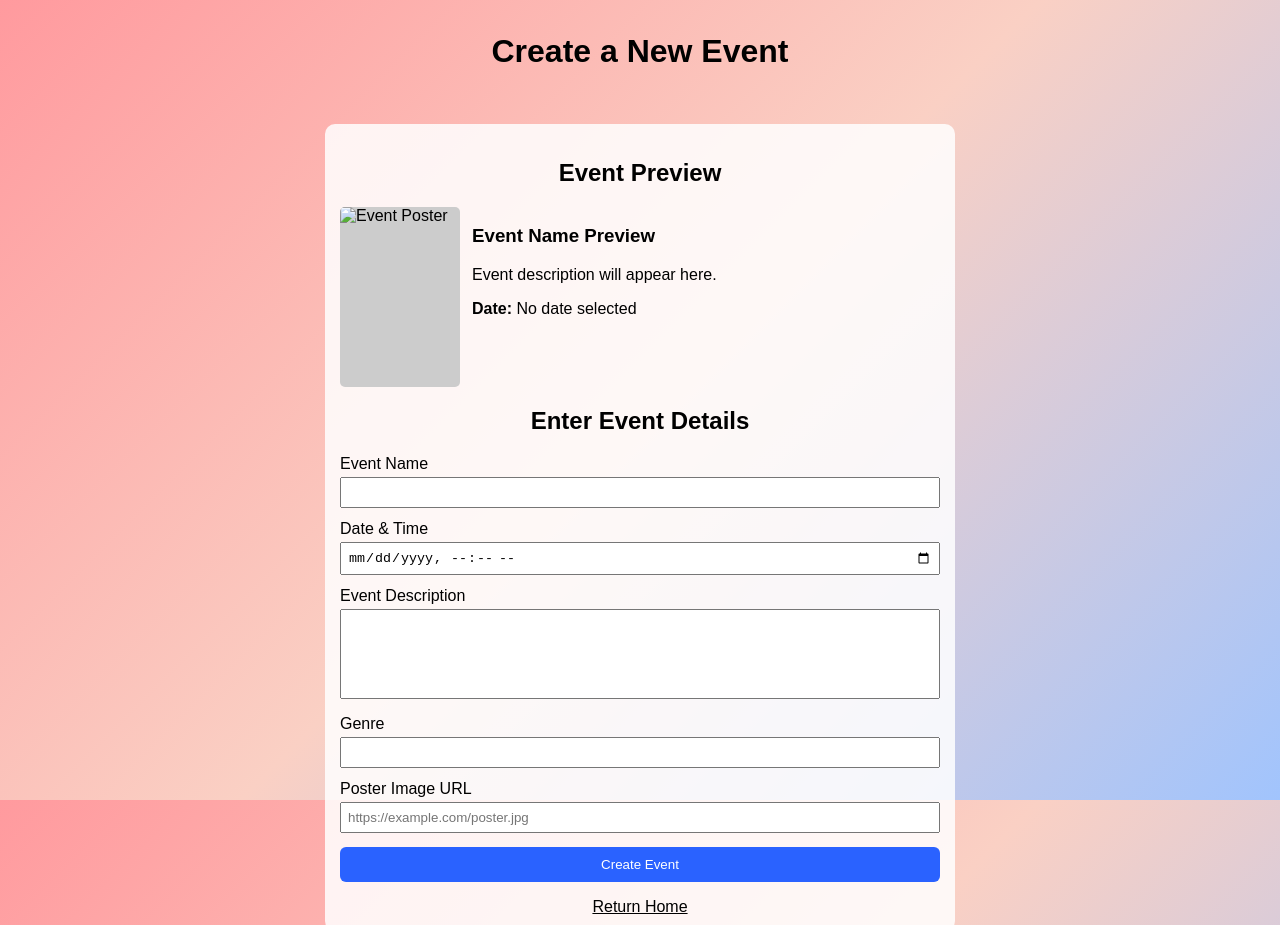
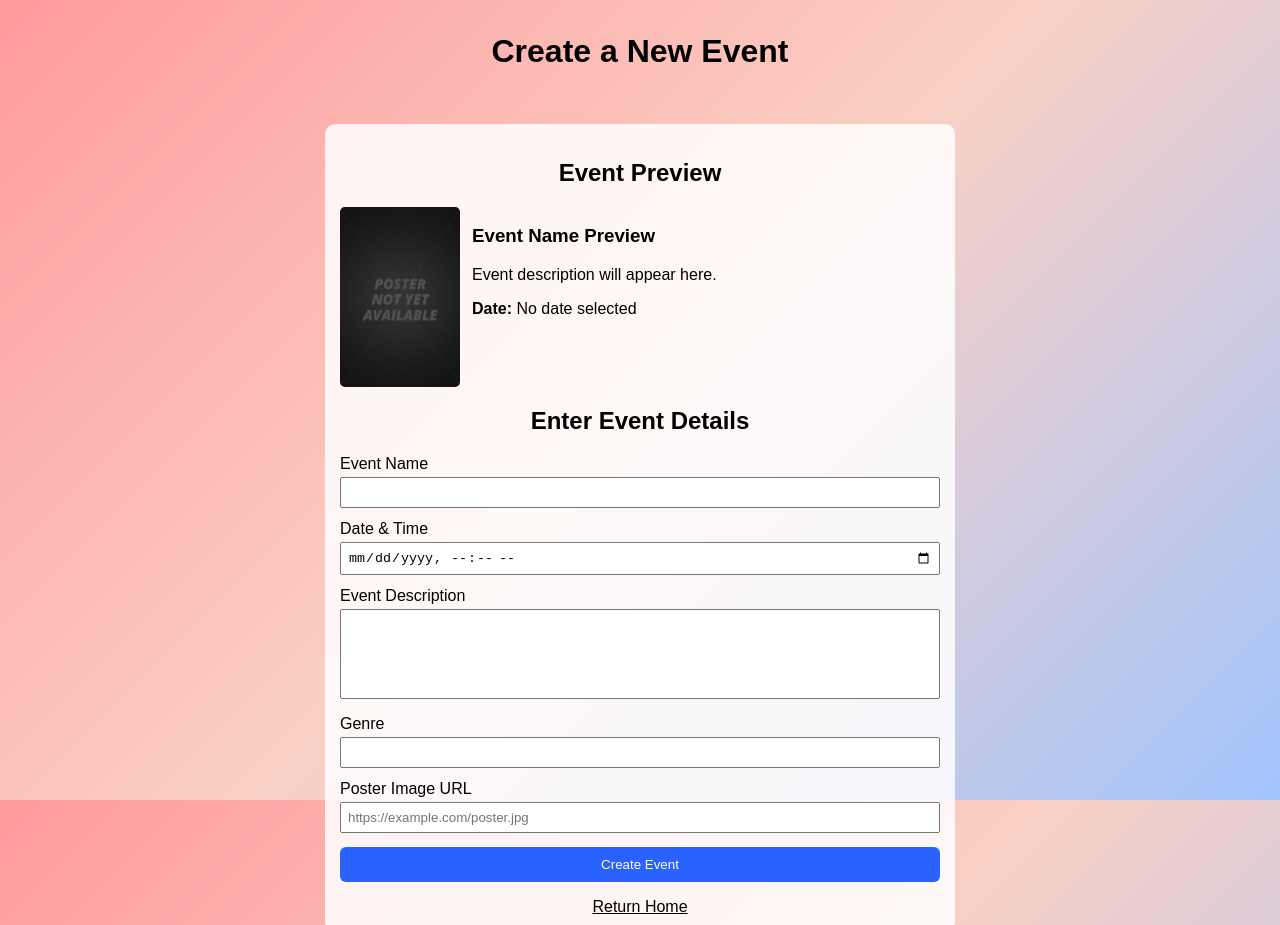
Before and after one commit to wdmcnamee22/csc337-movie-booking, a website: page view/create_event.html in a window 1280 px wide. Shown: the top 925 px of the page. Drawn offline with Linux system fonts and the light colour scheme.

Commit message:
Minor fix

```diff
--- a/view/create_event.html
+++ b/view/create_event.html
@@ -92,7 +92,7 @@
         <h2>Event Preview</h2>
 
         <div class="event-preview">
-            <img id="previewImage" src="poster-placeholder.jpg" alt="Event Poster">
+            <img id="previewImage" src="/public/images/placeholder.png" alt="Event Poster">
             <div>
                 <h3 id="previewName">Event Name Preview</h3>
                 <p id="previewDescription">
```
